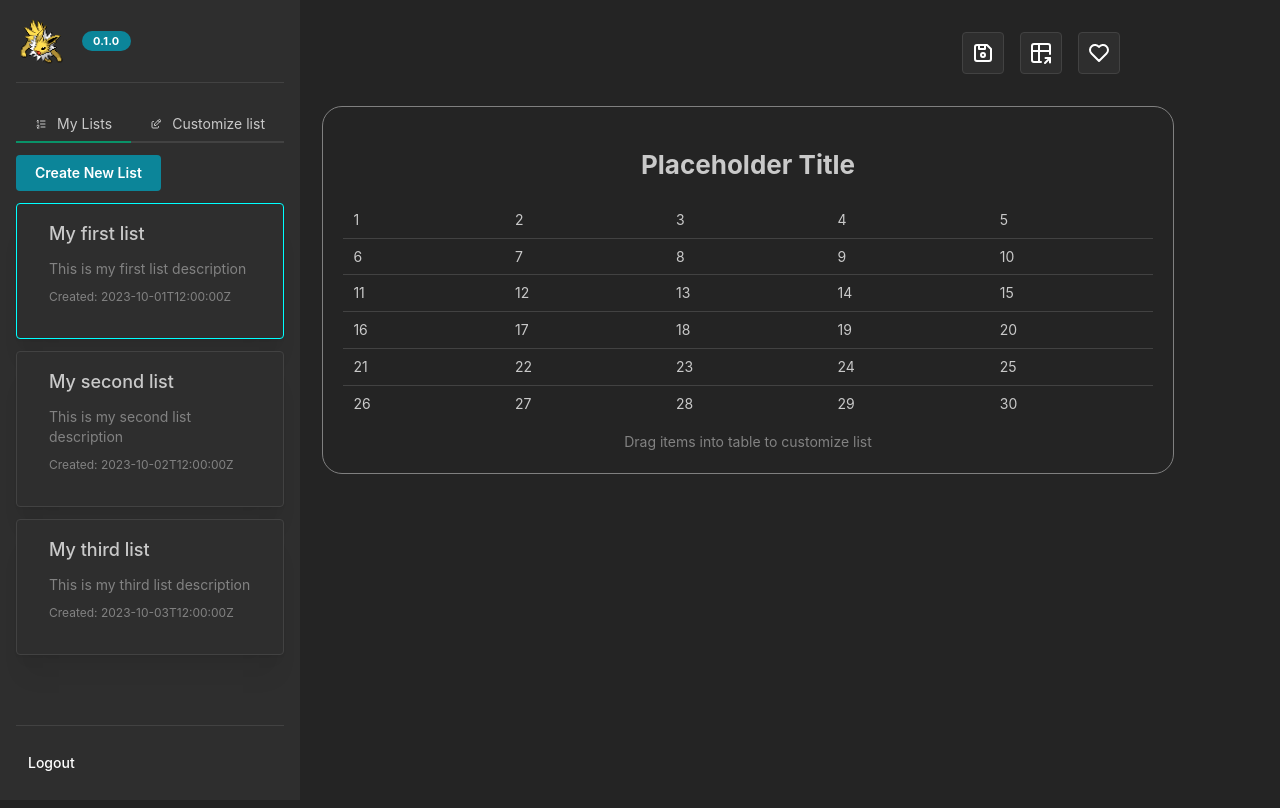
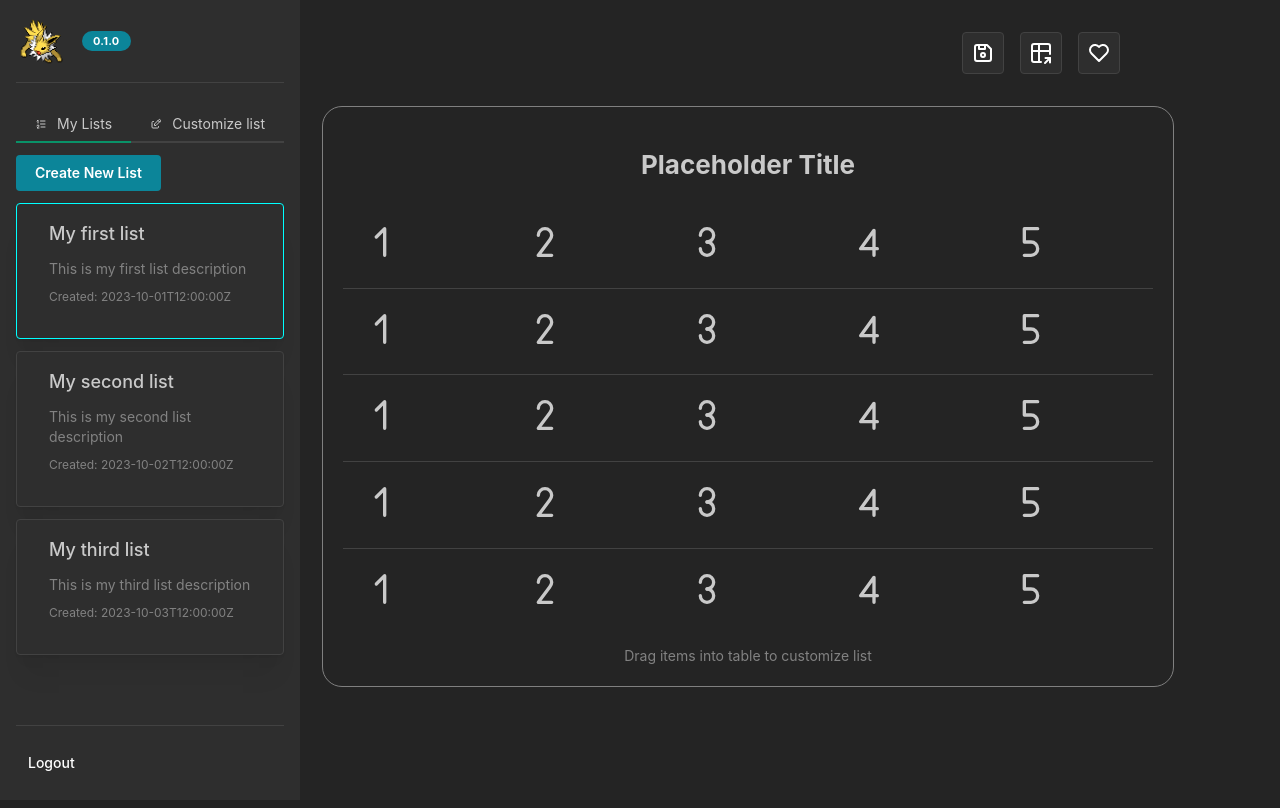
Before and after one commit to aproberts01/jolteon, a Next.js app: page / in a window 1280 px wide. Shown: the top 808 px of the page. Built offline with nearby package versions, Linux system fonts and the light colour scheme.

Commit message:
Add in basic drag and drop table functionality

```diff
--- /dev/null
+++ b/app/components/ListActions.tsx
@@ -0,0 +1,25 @@
+import React from "react";
+import { ActionIcon, Group } from "@mantine/core";
+import {
+  IconTableShare,
+  IconDeviceFloppy,
+  IconHeart,
+} from "@tabler/icons-react";
+
+const ListActions: React.FC = ({}) => {
+  return (
+    <Group justify="flex-end" mr="160px" my="xl">
+      <ActionIcon size={42} variant="default" aria-label="Save list">
+        <IconDeviceFloppy size={24} />
+      </ActionIcon>
+      <ActionIcon size={42} variant="default" aria-label="Share list">
+        <IconTableShare size={24} />
+      </ActionIcon>
+      <ActionIcon size={42} variant="default" aria-label="Like list">
+        <IconHeart size={24} />
+      </ActionIcon>
+    </Group>
+  );
+};
+
+export default ListActions;
--- a/app/components/ListView.tsx
+++ b/app/components/ListView.tsx
@@ -1,15 +1,12 @@
 import React from "react";
 import { useState } from "react";
 import { Container } from "@mantine/core";
-import { ActionIcon, Group, Table, Title } from "@mantine/core";
+import { Table, Title } from "@mantine/core";
 import { list } from "../data.json";
-import {
-  IconTableShare,
-  IconDeviceFloppy,
-  IconHeart,
-} from "@tabler/icons-react";
 import { reducer } from "../reducer";
 import { useImmerReducer } from "use-immer";
+import ListActions from "./ListActions";
+import { ICON_MAP } from "../utils/constants";
 
 const ListView: React.FC = (data) => {
   const [listData, dispatch] = useImmerReducer(reducer, list);
@@ -17,53 +14,91 @@ const ListView: React.FC = (data) => {
   const [currentlyHovered, setCurrentlyHovered] = useState<number | null>(null);
   let dragCount = 0;
 
+  const handleDataUpdateOnDrop = (data: string, currentlyHovered: number) => {
+    setCurrentlyHovered(null);
+
+    dispatch({
+      type: "UPDATE_LIST_COLUMN",
+      payload: {
+        columnContentType: data,
+        dropColumnIndex: currentlyHovered,
+      },
+    });
+  };
+
+  /**
+   * Handles the drag enter event for a draggable element.
+   * Prevents the default behavior and determines the column number
+   * of the target element being hovered over. Updates the currently
+   * hovered column state if the target is a valid column and the column
+   * number has changed.
+   *
+   * @param e - The drag event triggered when an element is dragged over a valid drop target.
+   */
   const handleDragEnter = (e: React.DragEvent) => {
     e.preventDefault();
     const target = e.target as HTMLElement;
     const columnNumber = target.getAttribute("data-column-number");
 
-    if (columnNumber && target.tagName === "DIV" && parseInt(columnNumber) !== currentlyHovered) {
+    if (
+      columnNumber &&
+      target.tagName === "DIV" &&
+      parseInt(columnNumber) !== currentlyHovered
+    ) {
       setCurrentlyHovered(parseInt(columnNumber));
-      dragCount += 1
+      dragCount += 1;
     }
   };
 
+  /**
+   * Handles the drag leave event for a draggable element.
+   *
+   * @param e - The drag event triggered when the draggable element leaves a valid drop target.
+   *
+   * This function prevents the default behavior of the drag event and checks the `data-column-number`
+   * attribute of the target element. If the column number exists and the `dragCount` is zero, it resets
+   * the `currentlyHovered` state to `null` and decrements the `dragCount`.
+   */
   const handleDragLeave = (e: React.DragEvent) => {
     e.preventDefault();
-    const target = e.target as HTMLElement;;
-    const columnNumber = target.getAttribute("data-column-number")
+    const target = e.target as HTMLElement;
+    const columnNumber = target.getAttribute("data-column-number");
 
     if (columnNumber && dragCount === 0) {
       setCurrentlyHovered(null);
-      dragCount -= 1
+      dragCount -= 1;
     }
   };
 
-  const rows = body.map((listItem, i) => (
+  const handleDrop = (e: React.DragEvent) => {
+    e.preventDefault();
+    const { dataTransfer } = e;
+    const data = dataTransfer.getData("text/plain");
+
+    if (data && currentlyHovered !== null) {
+      handleDataUpdateOnDrop(data, currentlyHovered);
+    }
+  };
+
+  const rows = body.map((listItem, i) => {
+    return (
       <Table.Tr key={i}>
-      {listItem.map((cell, i) => (
-        <Table.Td
-          key={cell.id}
-        >
-          {cell.id}
+        {listItem.map((cell, i) => {
+          const IconComponent =
+            ICON_MAP[cell.listCellAsset as keyof typeof ICON_MAP] || null;
+          return (
+            <Table.Td key={cell.id}>
+              {IconComponent && <IconComponent size={40} />}
             </Table.Td>
-      ))}
+          );
+        })}
       </Table.Tr>
-  ));
+    );
+  });
 
   return (
     <>
-      <Group justify="flex-end" mr="160px" my="xl">
-        <ActionIcon size={42} variant="default" aria-label="Save list">
-          <IconDeviceFloppy size={24} />
-        </ActionIcon>
-        <ActionIcon size={42} variant="default" aria-label="Share list">
-          <IconTableShare size={24} />
-        </ActionIcon>
-        <ActionIcon size={42} variant="default" aria-label="Like list">
-          <IconHeart size={24} />
-        </ActionIcon>
-      </Group>
+      <ListActions />
       <Container
         fluid
         style={{
@@ -75,14 +110,15 @@ const ListView: React.FC = (data) => {
           position: "relative",
         }}
         my="sm"
+        onDragOver={(e) => e.preventDefault()}
         onDragEnter={handleDragEnter}
         onDragLeave={handleDragLeave}
+        onDrop={handleDrop}
       >
         <Title order={2} ta="center" my="lg">
           {list_title}
         </Title>
-        {
-          Array.from({ length: 5 }, (_, i) => (
+        {Array.from({ length: 5 }, (_, i) => (
           <div
             key={i}
             data-column-number={i}
@@ -92,13 +128,12 @@ const ListView: React.FC = (data) => {
               position: "absolute",
               top: 0,
               left: `${i * 228}px`,
-                  backgroundColor: currentlyHovered === i ? "rgba(51, 170, 51, .1)" : undefined,
+              backgroundColor:
+                currentlyHovered === i ? "rgba(51, 170, 51, .1)" : undefined,
             }}
           ></div>
-          )
-        )}
-        <Table
-        >
+        ))}
+        <Table horizontalSpacing="lg" verticalSpacing="lg">
           <Table.Tbody>{rows}</Table.Tbody>
           <Table.Caption>Drag items into table to customize list</Table.Caption>
         </Table>
--- a/app/data.json
+++ b/app/data.json
@@ -139,33 +139,6 @@
           "listCellType": "basicRanking",
           "listCellAsset": "IconNumber5"
         }
-      ],
-      [
-        {
-          "id": 26,
-          "listCellType": "basicRanking",
-          "listCellAsset": "IconNumber1"
-        },
-        {
-          "id": 27,
-          "listCellType": "basicRanking",
-          "listCellAsset": "IconNumber2"
-        },
-        {
-          "id": 28,
-          "listCellType": "basicRanking",
-          "listCellAsset": "IconNumber3"
-        },
-        {
-          "id": 29,
-          "listCellType": "basicRanking",
-          "listCellAsset": "IconNumber4"
-        },
-        {
-          "id": 30,
-          "listCellType": "basicRanking",
-          "listCellAsset": "IconNumber5"
-        }
       ]
     ]
   }
--- a/app/reducer.tsx
+++ b/app/reducer.tsx
@@ -1,5 +1,8 @@
+import { COLUMN_CONTENT_MAP } from "./utils/constants";
+
 export const actionType = {
   UPDATE_LIST_NAME: "UPDATE_LIST_NAME",
+  UPDATE_LIST_COLUMN: "UPDATE_LIST_COLUMN",
 };
 
 interface Cell {
@@ -27,7 +30,31 @@ export const reducer = (draft: ListState, action: Action) => {
     case actionType.UPDATE_LIST_NAME:
       draft.list_title = payload;
       break;
+    case actionType.UPDATE_LIST_COLUMN:
+      const { body } = draft;
+      const {
+        columnContentType,
+        dropColumnIndex,
+      }: {
+        columnContentType: keyof typeof COLUMN_CONTENT_MAP;
+        dropColumnIndex: number;
+      } = payload;
 
+      const columnContent = COLUMN_CONTENT_MAP[columnContentType];
+
+      draft.body = body.map((row, rowIndex) => {
+        return row.map((cell, cellIndex) => {
+          if (cellIndex === dropColumnIndex) {
+            return {
+              ...cell,
+              listCellType: columnContent.type,
+              listCellAsset: columnContent.iconGroup[rowIndex],
+            };
+          }
+          return cell;
+        });
+      });
+      break;
     default:
       return draft;
   }
--- a/app/utils/constants.tsx
+++ b/app/utils/constants.tsx
@@ -2,6 +2,9 @@ import {
   IconNumber1,
   IconNumber2,
   IconNumber3,
+  IconNumber4,
+  IconNumber5,
+  IconNumber6,
   IconSquareRoundedNumber1,
   IconSquareRoundedNumber2,
   IconSquareRoundedNumber3,
@@ -13,11 +16,57 @@ export const ICON_MAP = {
   IconNumber1: IconNumber1,
   IconNumber2: IconNumber2,
   IconNumber3: IconNumber3,
+  IconNumber4: IconNumber4,
+  IconNumber5: IconNumber5,
+  IconNumber6: IconNumber6,
   IconSquareRoundedNumber1: IconSquareRoundedNumber1,
   IconSquareRoundedNumber2: IconSquareRoundedNumber2,
   IconSquareRoundedNumber3: IconSquareRoundedNumber3,
   IconPhoto: IconPhoto,
   IconSquareCheck: IconSquareCheck,
+};
+
+export const COLUMN_CONTENT_MAP = {
+  basicNumberSet: {
+    type: "basicNumberSet",
+    iconGroup: [
+      "IconNumber1",
+      "IconNumber2",
+      "IconNumber3",
+      "IconNumber4",
+      "IconNumber5",
+    ],
+  },
+  rankNumberSet: {
+    type: "rankNumberSet",
+    iconGroup: [
+      "IconSquareRoundedNumber1",
+      "IconSquareRoundedNumber2",
+      "IconSquareRoundedNumber3",
+      "IconSquareRoundedNumber4",
+      "IconSquareRoundedNumber5",
+    ],
+  },
+  imageSet: {
+    type: "imageSet",
+    iconGroup: [
+      "IconPhoto",
+      "IconPhoto",
+      "IconPhoto",
+      "IconPhoto",
+      "IconPhoto",
+    ],
+  },
+  checkboxSet: {
+    type: "checkboxSet",
+    iconGroup: [
+      "IconSquareCheck",
+      "IconSquareCheck",
+      "IconSquareCheck",
+      "IconSquareCheck",
+      "IconSquareCheck",
+    ],
+  },
 };
 
 export const CUSTOMIZE_PANEL = [
```
Also changed, not shown: app/components/navigation/CustomizeListContent.tsx (+53 -10 lines). Lines whose indentation alone changed are shown as unchanged.
